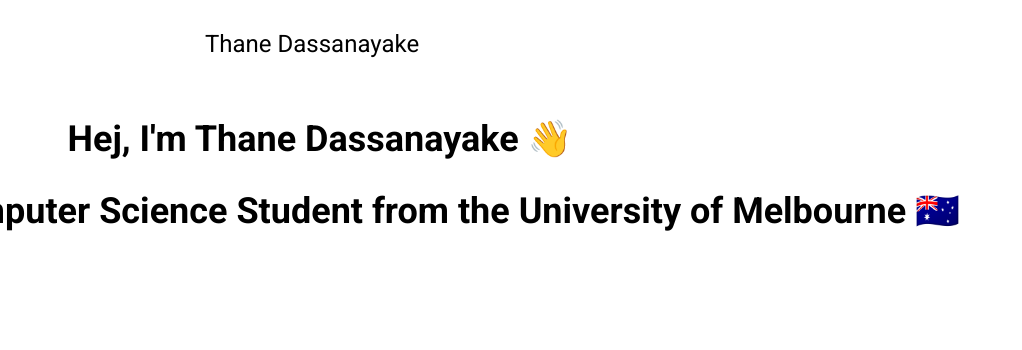
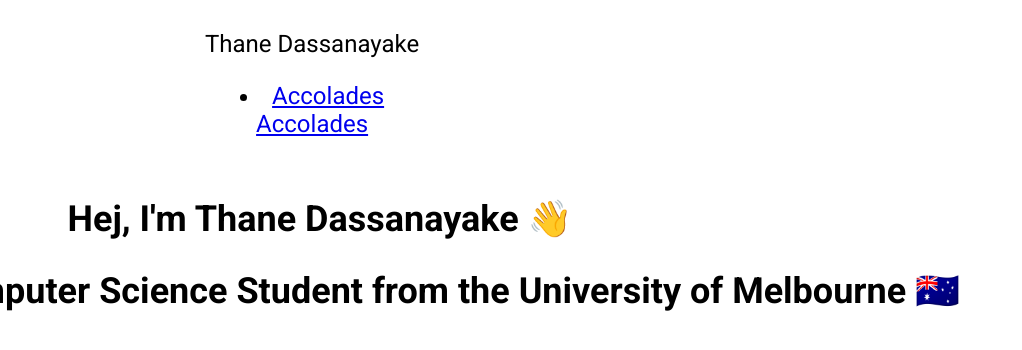
Before and after one commit to 1thda/1thda.github.io, a website: page index.html in a window 1280 px wide. Shown: the top 350 px of the page, without its empty margins (0-1022 px from the left). Drawn offline with Linux system fonts and the light colour scheme.

Commit message:
testing menu bar

```diff
--- a/index.html
+++ b/index.html
@@ -82,6 +82,9 @@
       <div class="nav__container">
         <a class="logo" href="/">Thane Dassanayake</a>
       </div>
+    <ul id="menu-main" class="ht-clearfix sf-js-enabled sf-arrows"></ul>
+    <li id="menu-item-244" class="menu-item menu-item-type-post_type menu-item-object-page menu-item-244"><a href="https://jeremygrifski.com/awards-certifications">Accolades</a></li>
+    <a href="https://jeremygrifski.com/awards-certifications">Accolades</a>
     </nav>
   </header>
 
```
